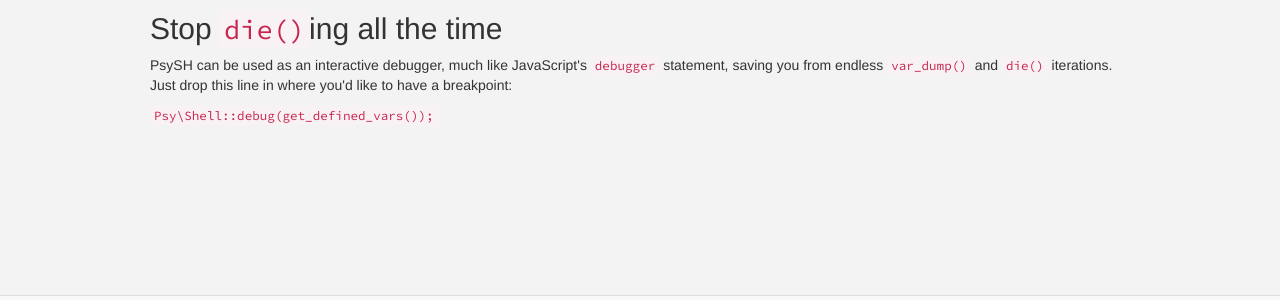
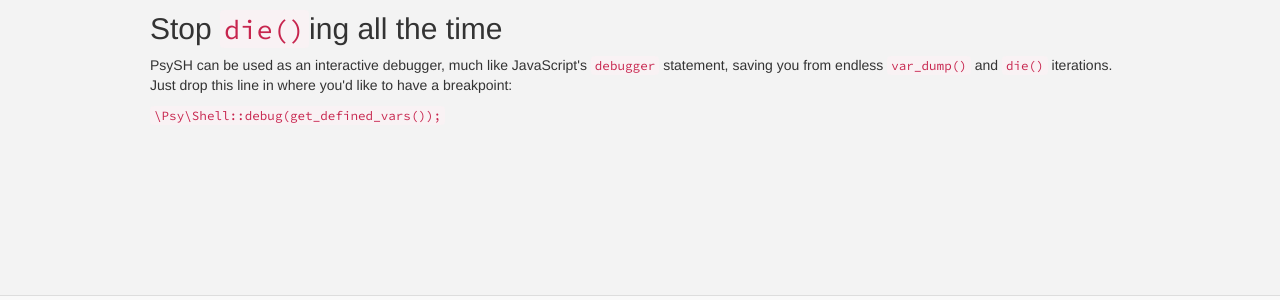
Before and after one commit to bobthecow/psysh, a Jekyll site: the page built from index.md, in a window 1280 px wide and 900 px high, scrolled down 957 px. Shown: the part 152-452 px from the top of the window. Built offline with Jekyll 4.4.1, drawn with Linux system fonts in a browser that asks for light colours; Markdown is read by kramdown in place of the engine named in the settings.

Commit message:
missing leading slash

```diff
--- a/_data/features.yaml
+++ b/_data/features.yaml
@@ -6,7 +6,7 @@
       from endless <code>var_dump()</code> and <code>die()</code> iterations. Just drop this line in where you'd like to
       have a breakpoint:
       </p>
-      <p><code>Psy\Shell::debug(get_defined_vars());</code></p>
+      <p><code>\Psy\Shell::debug(get_defined_vars());</code></p>
 
   # - title: Automatic semicolon insertion
   #   body:  |
```
